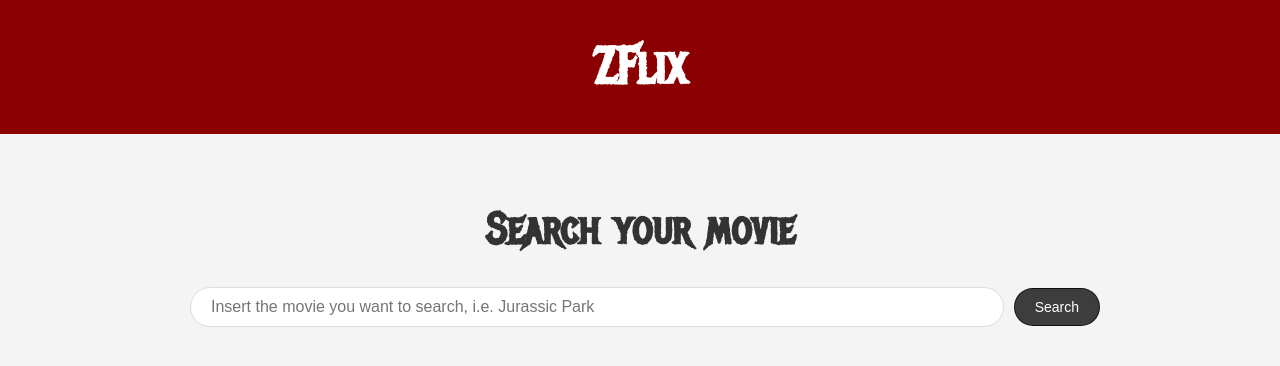
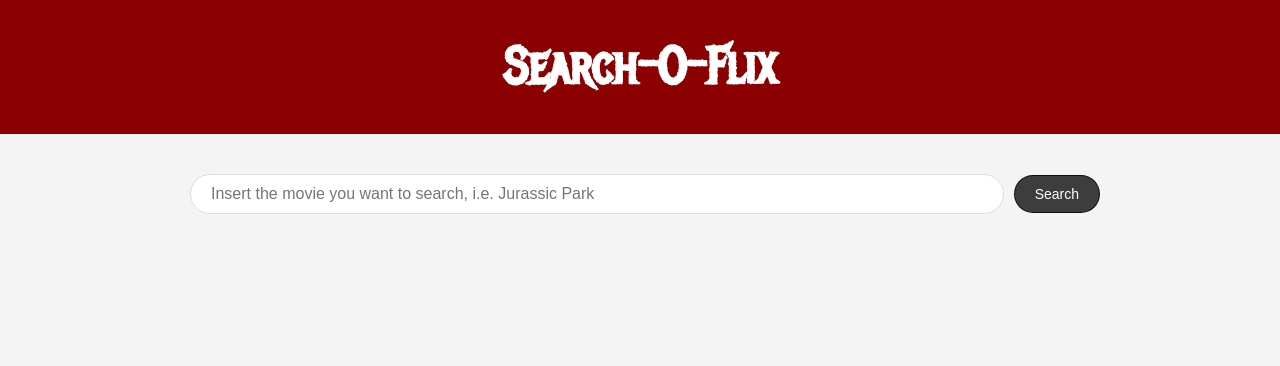
Before and after one commit to cgobbet/react-movie-app, a React (Create React App) app: page / in a window 1280 px wide. Shown: the top 366 px of the page. Built offline with nearby package versions, Linux system fonts and the light colour scheme.

Commit message:
Update App.js

```diff
--- a/src/App.js
+++ b/src/App.js
@@ -1,10 +1,12 @@
 import React from 'react';
+import YoutubeBackground from 'react-youtube-background'
 // import logo from './logo.svg';
 import './App.css';
 import SearchMovies from './SearchMovies';
 
 function App() {
   return (
+
     <div className="App">
       <header className="App-header">
         {/* <img
@@ -12,10 +14,10 @@ function App() {
           className='App-logo'
           alt='zFlix Logo'>
           </img> */}
-        <h1>ZFlix</h1>
+        <h1>Search-O-Flix</h1>
       </header>
       <div className="container">
-        <h1 className="title">Search your movie</h1>
+        {/* <h1 className="title">Search your movie</h1> */}
         <SearchMovies />
       </div>
     </div>
```
